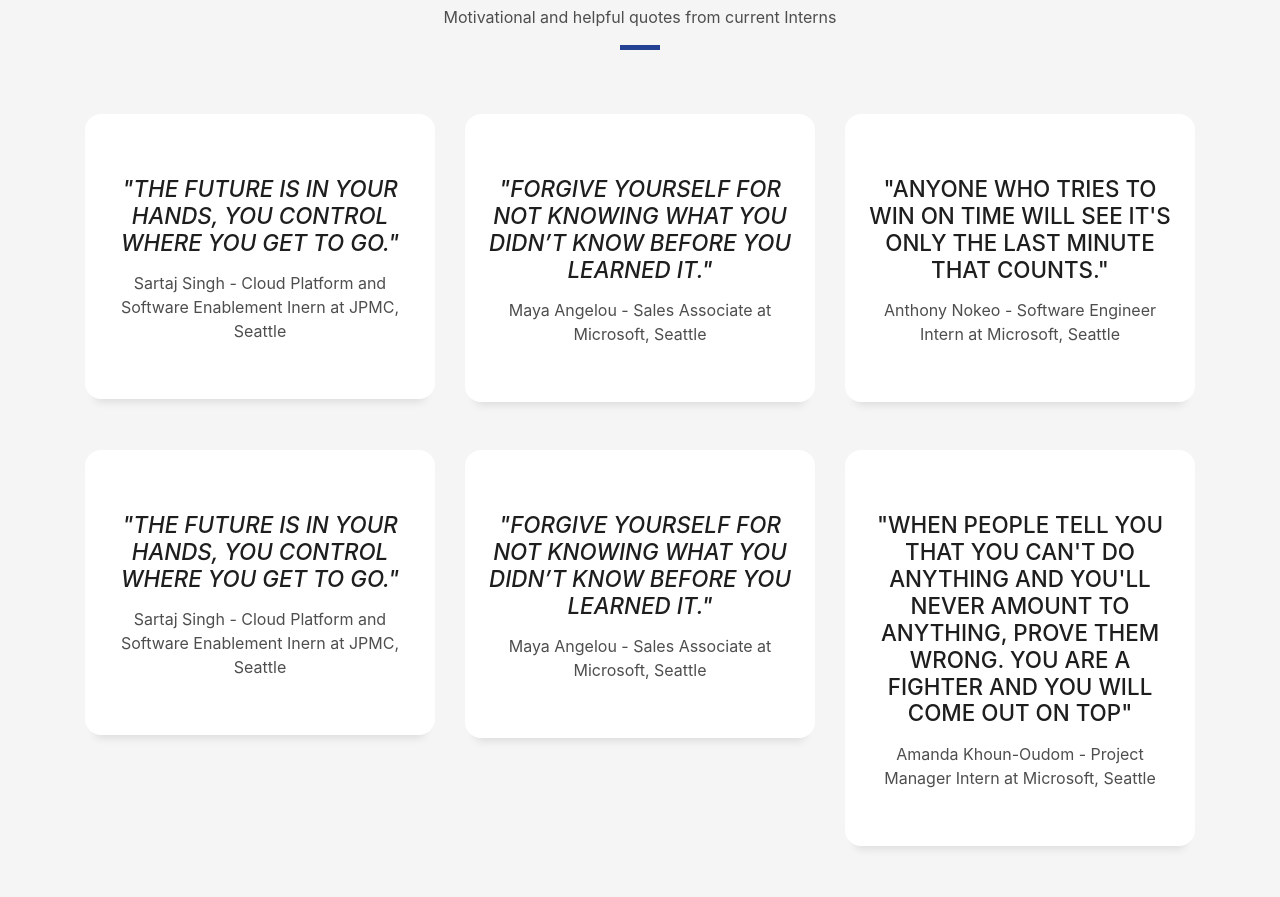
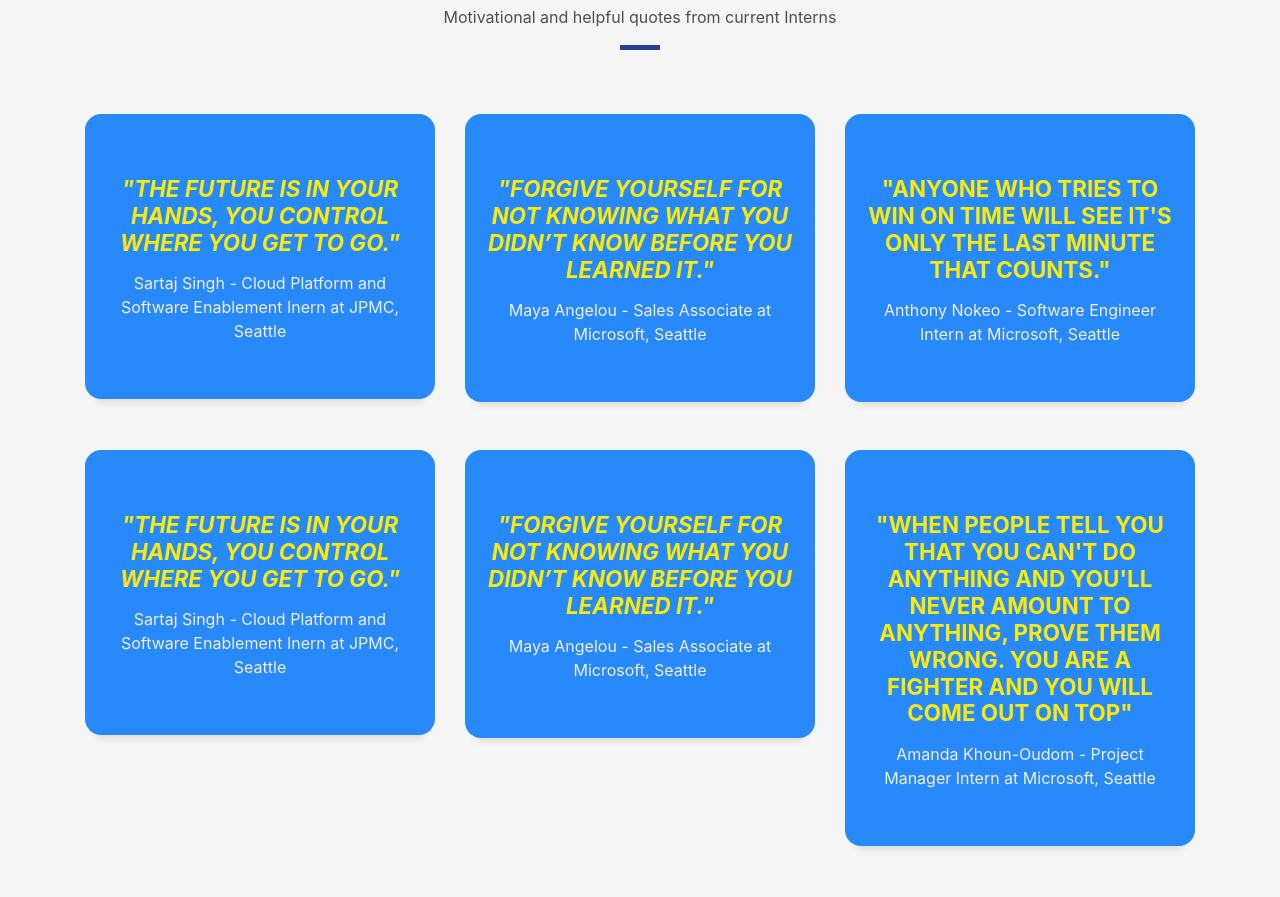
Before and after one commit to Ayush434/match, a plain HTML site: page match/index.html in a window 1280 px wide. Shown: the part 3088-3985 px from the top of the page. Drawn offline with Linux system fonts and the light colour scheme.

Commit message:
Quotes css

```diff
--- a/match/css/style.css
+++ b/match/css/style.css
@@ -705,7 +705,7 @@ a:hover {
 ======================================*/
 
 .service-box {
-  background-color: #fff;
+  background-color: #2789fa;
   padding: 2.5rem 1.3rem;
   border-radius: 1rem;
   margin-bottom: 3rem;
@@ -726,6 +726,7 @@ a:hover {
 .service-box .ico-circle {
   transition: all 500ms ease;
   font-size: 4rem;
+
 }
 
 .service-box .s-title {
@@ -733,10 +734,12 @@ a:hover {
   text-transform: uppercase;
   text-align: center;
   padding: .4rem 0;
+  color: #faea0a;
+  font-weight: bold;
 }
 
 .service-box .s-description {
-  color: #4e4e4e;
+  color: #f0efe9;
 }
 
 /*======================================
```
